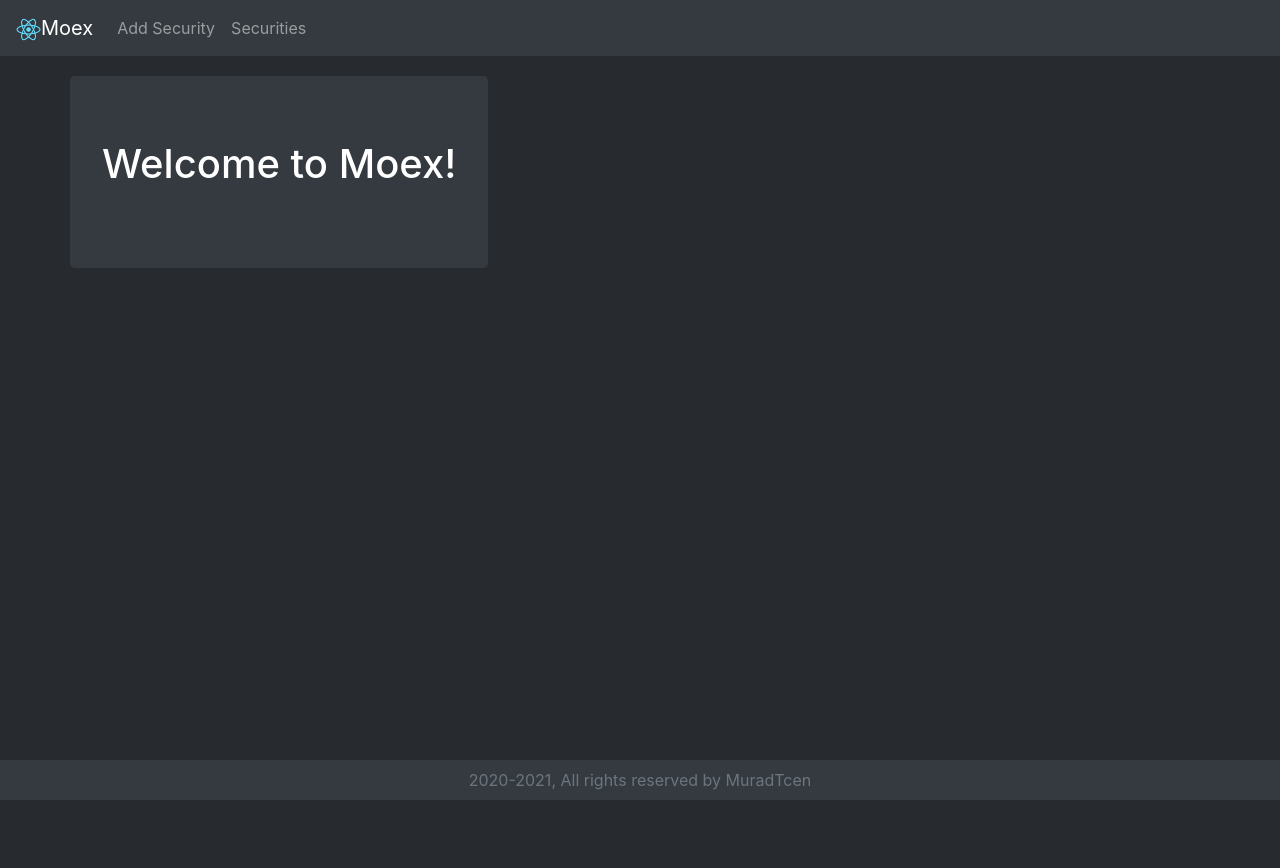
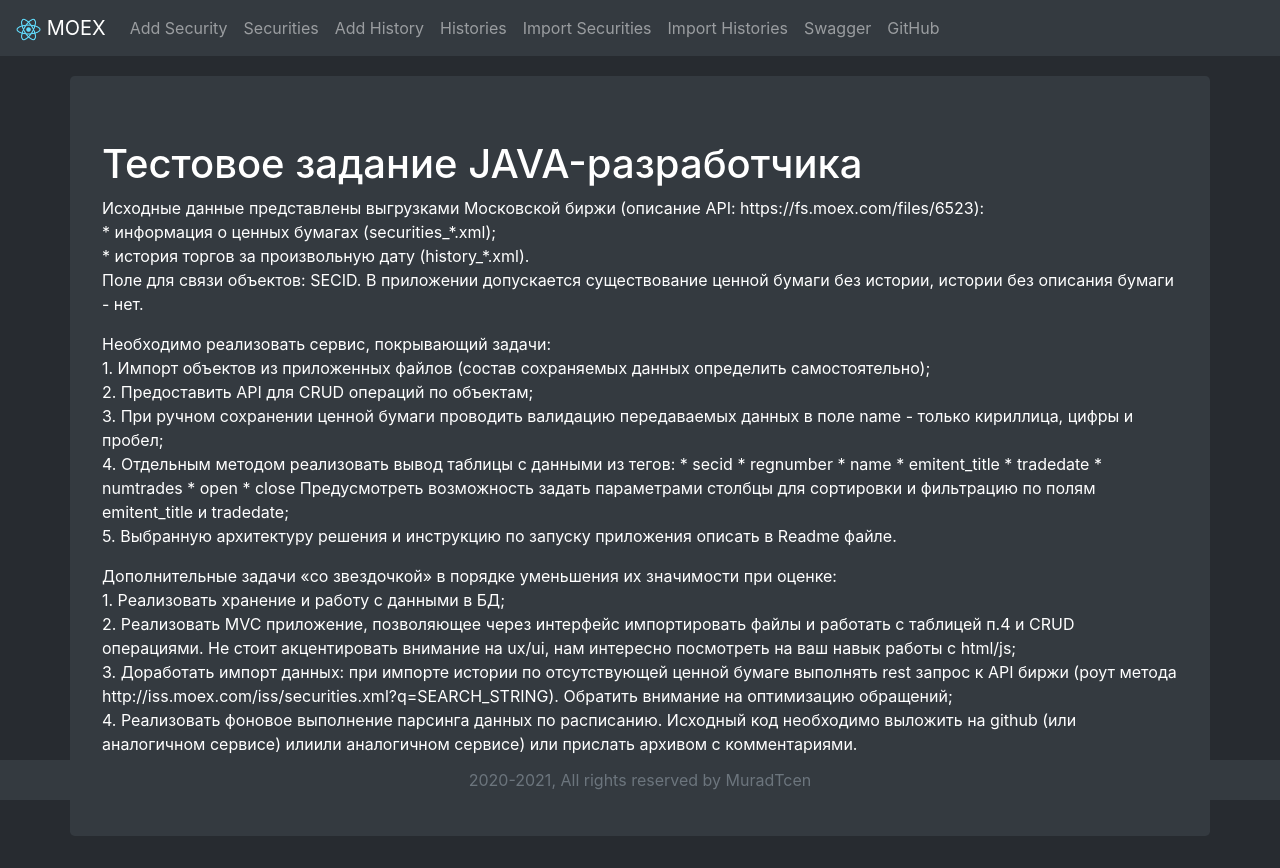
Before and after one commit to MuradTcen/for-tot-systems, a React (Create React App) app in the folder src/main/webapp/: page / in a window 1280 px wide. Before the commit the page ends 800 px from the top, so only its background shows below. Built offline with nearby package versions, Linux system fonts and the light colour scheme.

Commit message:
changed front-end

```diff
--- a/src/main/webapp/package.json
+++ b/src/main/webapp/package.json
@@ -37,6 +37,5 @@
       "last 1 firefox version",
       "last 1 safari version"
     ]
-  },
-  "proxy": "http://localhost:8080"
+  }
 }
--- a/src/main/webapp/src/App.js
+++ b/src/main/webapp/src/App.js
@@ -9,6 +9,10 @@
 import Footer from "./components/Footer"
 import {Security} from "./components/Security";
 import {SecurityList} from "./components/SecurityList";
+import {History} from "./components/History";
+import {HistoryList} from "./components/HistoryList";
+import {ImportSecurities} from "./components/ImportSecurities";
+import {ImportHistories} from "./components/ImportHistories";
 
 function App() {
     const marginTop = {
@@ -23,9 +27,16 @@
                     <Col lg={14} style={marginTop}>
                         <Switch>
                             <Route path="/" exact component={Welcome}/>
-                            <Route path="/add" exact component={Security}/>
-                            <Route path="/edit/:id" exact component={Security}/>
-                            <Route path="/list" exact component={SecurityList}/>
+                            <Route path="/add-security" exact component={Security}/>
+                            <Route path="/edit-security/:id" exact component={Security}/>
+                            <Route path="/securities" exact component={SecurityList}/>
+                            <Route path="/add-history" exact component={History}/>
+                            <Route path="/edit-history/:secid/:date" exact component={History}/>
+                            <Route path="/histories" exact component={HistoryList}/>
+                            <Route path="/import-securities" exact component={ImportSecurities}/>
+                            <Route path="/import-histories" exact component={ImportHistories}/>
+                            <Route path='/swagger' component={() => { window.location = 'http://localhost:8080/swagger-ui.html#'; return null;} }/>
+                            <Route path='/github' component={() => { window.location = 'https://github.com/MuradTcen/for-tot-systems'; return null;} }/>
                         </Switch>
                     </Col>
                 </Row>
--- a/src/main/webapp/src/components/NavigationBar.js
+++ b/src/main/webapp/src/components/NavigationBar.js
@@ -7,11 +7,17 @@
         return (
             <Navbar bg="dark" variant="dark">
                 <Link to={""} className="navbar-brand">
-                    <img src="/logo192.png" width="25" height="25" alt="Brand"/>Moex
+                    <img src="/logo192.png" width="25" height="25" alt="Brand"/> MOEX
                 </Link>
                 <Nav className="mr-auto">
-                    <Link to={"add"} className="nav-link">Add Security</Link>
-                    <Link to={"list"} className="nav-link">Securities</Link>
+                    <Link to={"add-security"} className="nav-link">Add Security</Link>
+                    <Link to={"securities"} className="nav-link">Securities</Link>
+                    <Link to={"add-history"} className="nav-link">Add History</Link>
+                    <Link to={"histories"} className="nav-link">Histories</Link>
+                    <Link to={"import-securities"} className="nav-link">Import Securities</Link>
+                    <Link to={"import-histories"} className="nav-link">Import Histories</Link>
+                    <Link to={"swagger"} className="nav-link">Swagger</Link>
+                    <Link to={"github"} className="nav-link">GitHub</Link>
                 </Nav>
             </Navbar>
 
--- a/src/main/webapp/src/components/Security.js
+++ b/src/main/webapp/src/components/Security.js
@@ -30,7 +30,7 @@
     }
 
     findSecurityBySecid = (securitySecid) => {
-        axios.get("api/security/" + securitySecid)
+        axios.get("http://localhost:8080//api/security/" + securitySecid)
             .then(response => {
                 if (response.data != null) {
                     this.setState({
@@ -39,7 +39,7 @@
                         regnumber: response.data.regnumber,
                         name: response.data.name,
                         emitentTitle: response.data.emitentTitle,
-                        isTraded: response.data.isTraded,
+                        isTraded: response.data.isTraded ? "on" : "false",
                     })
                 }
             }).catch((error) => {
@@ -63,7 +63,7 @@
             isTraded: this.state.isTraded
         };
 
-        axios.post("api/security/", security)
+        axios.post("http://localhost:8080//api/security/", security)
             .then(response => {
                 if (response.data != null) {
                     this.setState({"show": true, "method": "post"});
@@ -81,6 +81,7 @@
         event.preventDefault();
 
         const security = {
+            secid: this.state.secid,
             shortname: this.state.shortname,
             regnumber: this.state.regnumber,
             name: this.state.name,
@@ -88,7 +89,7 @@
             isTraded: this.state.isTraded
         };
 
-        axios.put("api/security/", security)
+        axios.put("http://localhost:8080/api/security/", security)
             .then(response => {
                 if (response.data != null) {
                     this.setState({"show": true, "method": "put"});
@@ -99,7 +100,7 @@
             });
 
         this.setState(this.initialState);
-    }
+    };
 
     securityChange = event => {
         this.setState({
@@ -128,12 +129,12 @@
                 </div>
                 <Card className={"border border-dark bg-dark text-white"}>
                     <Card.Header><FontAwesomeIcon icon={this.state.secid ? faEdit : faPlusSquare}/>{this.state.secid ? " Update Security" : " Add New Security"}</Card.Header>
-                    <Form onReset={this.resetSecurity} onSubmit={this.state.secid ? this.updateSecurity : this.submitSecurity} id="securityFormId">
+                    <Form onReset={this.resetSecurity} onSubmit={this.props.match.params.id? this.updateSecurity : this.submitSecurity} id="securityFormId">
                         <Card.Body>
                             <Form.Row>
                                 <Form.Group as={Col} controlId="formGridSecid">
                                     <Form.Label>Secid</Form.Label>
-                                    <Form.Control required autoComplete="off"
+                                    <Form.Control required autoComplete="off" readOnly={this.props.match.params.id}
                                                   type="text" name="secid"
                                                   value={secid} onChange={this.securityChange}
                                                   className={"bg-dark text-white"}
@@ -185,7 +186,7 @@
                         </Card.Body>
                         <Card.Footer style={{"textAlign": "right"}}>
                             <Button size="sm" variant="success" type="submit">
-                                <FontAwesomeIcon icon={faSave}/> {this.state.secid ? "Update" : "Save"}
+                                <FontAwesomeIcon icon={faSave}/> {this.props.match.params.id ? "Update" : "Save"}
                             </Button>{' '}
                             <Button size="sm" variant="info" type="reset">
                                 <FontAwesomeIcon icon={faUndo}/> Reset
--- a/src/main/webapp/src/components/SecurityList.js
+++ b/src/main/webapp/src/components/SecurityList.js
@@ -21,7 +21,7 @@
     }
 
     findAllSecurities() {
-        axios.get("api/security/")
+        axios.get("http://localhost:8080/api/security/")
             .then(response => response.data)
             .then((data) => {
                 this.setState({securities: data})
@@ -29,7 +29,7 @@
     }
 
     deleteSecurity = (securitySecid) => {
-        axios.delete("api/security/" + securitySecid)
+        axios.delete("http://localhost:8080/api/security/" + securitySecid)
             .then((response) => {
                 if (response.data != null) {
                     this.setState({"show": true});
--- a/src/main/webapp/src/components/Welcome.js
+++ b/src/main/webapp/src/components/Welcome.js
@@ -5,8 +5,63 @@
     render() {
         return (
             <Jumbotron className="bg-dark text-white">
-                <h1>Welcome to Moex!</h1>
+                <h1>Тестовое задание JAVA-разработчика</h1>
                 <p>
+                    Исходные данные представлены выгрузками Московской биржи (описание API:
+                    https://fs.moex.com/files/6523):
+                    <br/>
+                    * информация о ценных бумагах (securities_*.xml);
+                    <br/>
+                    * история торгов за произвольную дату (history_*.xml).
+                    <br/>
+                    Поле для связи объектов: SECID. В приложении допускается существование
+                    ценной бумаги без истории, истории без описания бумаги - нет.
+                </p>
+                <p>
+                    Необходимо реализовать сервис, покрывающий задачи:
+                    <br/>
+                    1. Импорт объектов из приложенных файлов (состав сохраняемых данных
+                    определить самостоятельно);
+                    <br/>
+                    2. Предоставить API для CRUD операций по объектам;
+                    <br/>
+                    3. При ручном сохранении ценной бумаги проводить валидацию передаваемых
+                    данных в поле name - только кириллица, цифры и пробел;
+                    <br/>
+                    4. Отдельным методом реализовать вывод таблицы с данными из тегов:
+                    * secid
+                    * regnumber
+                    * name
+                    * emitent_title
+                    * tradedate
+                    * numtrades
+                    * open
+                    * close
+                    Предусмотреть возможность задать параметрами столбцы для сортировки и
+                    фильтрацию по полям emitent_title и tradedate;
+                    <br/>
+                    5. Выбранную архитектуру решения и инструкцию по запуску приложения
+                    описать в Readme файле.
+                </p>
+                <p>
+                    Дополнительные задачи «со звездочкой» в порядке уменьшения их значимости
+                    при оценке:
+                    <br/>
+                    1. Реализовать хранение и работу с данными в БД;
+                    <br/>
+                    2. Реализовать MVC приложение, позволяющее через интерфейс
+                    импортировать файлы и работать с таблицей п.4 и CRUD операциями. Не
+                    стоит акцентировать внимание на ux/ui, нам интересно посмотреть на ваш
+                    навык работы с html/js;
+                    <br/>
+                    3. Доработать импорт данных: при импорте истории по отсутствующей ценной
+                    бумаге выполнять rest запрос к API биржи (роут метода
+                    http://iss.moex.com/iss/securities.xml?q=SEARCH_STRING). Обратить
+                    внимание на оптимизацию обращений;
+                    <br/>
+                    4. Реализовать фоновое выполнение парсинга данных по расписанию.
+                    Исходный код необходимо выложить на github (или аналогичном сервисе) илиили аналогичном сервисе) или
+                    прислать архивом с комментариями.
                 </p>
             </Jumbotron>
         );
```
